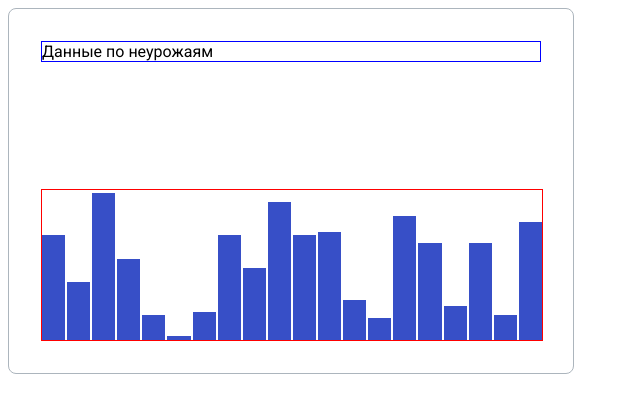
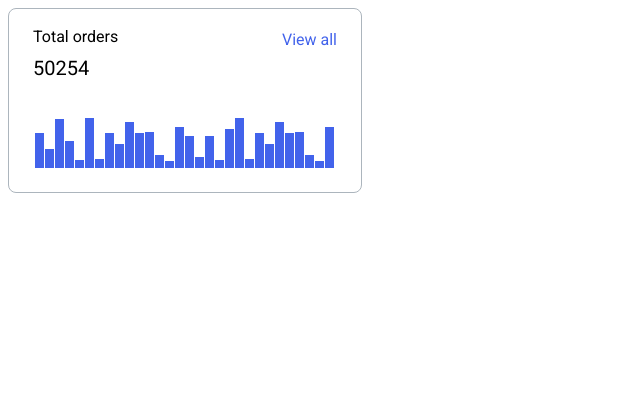
Before and after one commit to js-tasks-ru/htmlcss-20220414_phpwork, a website: page 04-lection2/01-histogram/index.html in a window 1280 px wide. Shown: the whole page, without its empty margins (0-640 px from the left). Drawn offline with Linux system fonts and the light colour scheme.

Commit message:
solution for lection2 task1 (histogram)

```diff
--- a/04-lection2/01-histogram/histogram.css
+++ b/04-lection2/01-histogram/histogram.css
@@ -1,33 +1,60 @@
 .histogram {
-    width: 500px;
-    height: 300px;
+    width: 354px;
+    height: 185px;
     border: 1px solid var(--grey-3);
     border-radius: 8px;
-    padding: 2em;
+    padding: 16px 24px 24px;
+    box-sizing: border-box;
+
+    font: normal 16px 'Inter', 'Roboto', sans-serif;
+    line-height: 24px;
 
     display: flex;
     flex-direction: column;
     justify-content: space-between;
 }
 
+.histogram__top {
+    display: flex;
+    flex-direction: row;
+    justify-content: space-between;
+}
+
 .histogram__title {
-    border: 1px solid blue;
+    width: 200px;
+}
+
+.histogram__total {
+    font-size: 20px;
+    line-height: 26px;
+    padding-top: 6px;
+}
+
+.histogram__viewall {
+    padding-top: 3px;
+}
+
+.histogram__viewall__link {
+    text-decoration: none;
+    color: var(--light-blue);
 }
 
 .histogram__box {
     display: flex;
     justify-content: space-between;
     align-items: flex-end;
-    height: 150px;
+
+    height: 50px;
     width: 100%;
-    border: 1px solid red;
+    padding: 0 3px 0 2px;
+    box-sizing: border-box;
 }
 
 .histogram__item {
     height: var(--hvalue);
     flex-basis: 100%;
-    margin-right: 2px;
-    background-color: var(--blue);
+    margin-right: 1px;
+    background-color: var(--light-blue);
 }
 
 .histogram__item:last-of-type {
--- a/04-lection2/01-histogram/index.html
+++ b/04-lection2/01-histogram/index.html
@@ -7,8 +7,16 @@
     </head>
     <body>
         <div class="histogram">
-            <div class="histogram__title">
-                Данные по неурожаям
+            <div class="histogram__top">
+                <div class="histogram__title">
+                    Total orders
+                    <div class="histogram__total">
+                        50254
+                    </div>
+                </div>
+                <div class="histogram__viewall">
+                    <a href="#" class="histogram__viewall__link">View all</a>
+                </div>
             </div>
 
             <div class="histogram__box">
@@ -17,7 +25,7 @@
                 <div class="histogram__item" style="--hvalue: 98%;"></div>
                 <div class="histogram__item" style="--hvalue: 54%;"></div>
                 <div class="histogram__item" style="--hvalue: 17%;"></div>
-                <div class="histogram__item" style="--hvalue: 3%;"></div>
+                <div class="histogram__item" style="--hvalue: 100%;"></div>
                 <div class="histogram__item" style="--hvalue: 19%;"></div>
                 <div class="histogram__item" style="--hvalue: 70%;"></div>
                 <div class="histogram__item" style="--hvalue: 48%;"></div>
@@ -32,6 +40,16 @@
                 <div class="histogram__item" style="--hvalue: 65%;"></div>
                 <div class="histogram__item" style="--hvalue: 17%;"></div>
                 <div class="histogram__item" style="--hvalue: 79%;"></div>
+                <div class="histogram__item" style="--hvalue: 100%;"></div>
+                <div class="histogram__item" style="--hvalue: 19%;"></div>
+                <div class="histogram__item" style="--hvalue: 70%;"></div>
+                <div class="histogram__item" style="--hvalue: 48%;"></div>
+                <div class="histogram__item" style="--hvalue: 92%;"></div>
+                <div class="histogram__item" style="--hvalue: 70%;"></div>
+                <div class="histogram__item" style="--hvalue: 72%;"></div>
+                <div class="histogram__item" style="--hvalue: 27%;"></div>
+                <div class="histogram__item" style="--hvalue: 15%;"></div>
+                <div class="histogram__item" style="--hvalue: 83%;"></div>
             </div>
         </div>
     </body>
--- a/assets/css/main.css
+++ b/assets/css/main.css
@@ -6,6 +6,7 @@
     --pink: #F784AD;
     --purple: #7048E8;
     --blue: #374FC7;
+    --light-blue: #4263EB;
     --red: #F03D3E;
     --grey-1: #F8F9FA;
     --grey-2: #DDE2E5;
--- a/assets/fonts/fonts.css
+++ b/assets/fonts/fonts.css
@@ -1 +1,2 @@
 @import url('https://fonts.googleapis.com/css2?family=Roboto:ital,wght@0,100;0,300;0,400;0,500;0,700;0,900;1,100;1,300;1,400;1,500;1,700;1,900&display=swap');
+@import url('https://fonts.googleapis.com/css2?family=Inter:ital,wght@0,100;0,300;0,400;0,500;0,700;0,900;1,100;1,300;1,400;1,500;1,700;1,900&display=swap');
```
